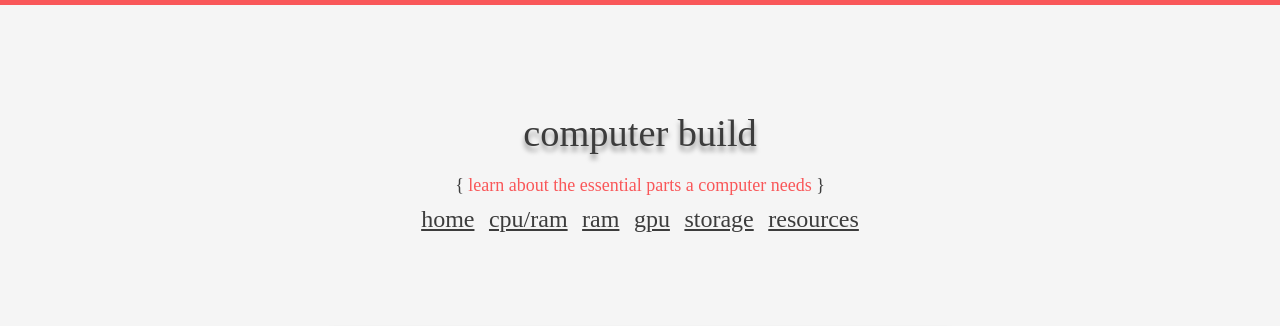
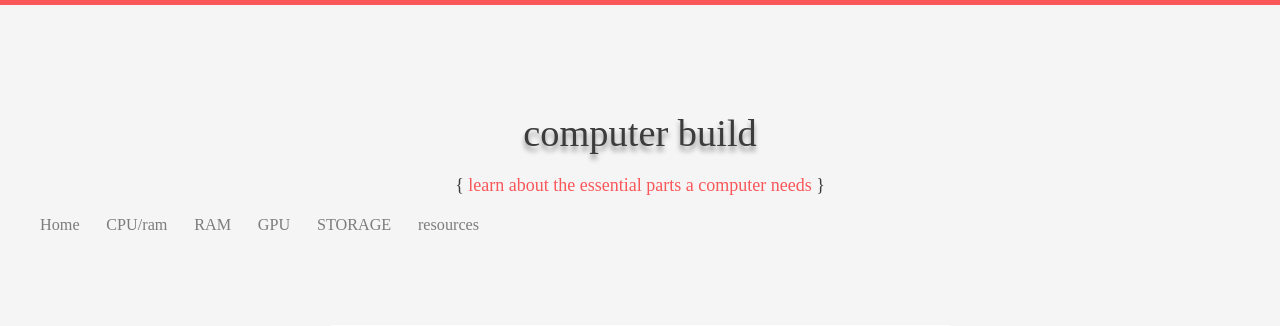
Before and after one commit to DBlizx/ralarcon, a PHP site: page /hw/assignment_1/gpu.html in a window 1280 px wide. Shown: the top 326 px of the page. Run offline with PHP 8.4, Linux system fonts and the light colour scheme; some web fonts are replaced.

Commit message:
Update nav.css

```diff
--- a/hw/assignment_1/css/nav.css
+++ b/hw/assignment_1/css/nav.css
@@ -1,46 +1,34 @@
 @import  "http://fonts.googleapis.com/css?family=Oxygen+Mono";
 
-.nav {
-  width: 40%;
-  padding: 0;
-  margin: 0 auto;
+
+
+nav {
+  margin: 5em 0;
+  text-align: center;
+
 }
 
-.nav ul {
-  list-style-type: none;
-  text-align: center;
-  margin: 0 auto;
-  padding: .24em 0 0;
-  display: block;
-  width: 100%;
-  line-height: 1em;
+/*
+   More info on block, inline-block, inline
+   https://www.w3schools.com/css/css_inline-block.asp
+   */
+header ul li {
+    display: inline;
+    padding: 0 1.4em 0 0;
+    font-size: 0.9em;
 }
 
-.nav li {
-  display: inline-block;
-  padding: 0;
-  margin: 0 auto;
-  text-align: center;
-  width: auto;
-  font-size: 16px;
+header ul li a {
+    text-decoration: none;
+    color: #7D7C7D;
 }
 
-.nav li a {
-  margin: 0 auto;
-  text-decoration: underline;
-  color: #3c3c3c;
-  padding: 0 5px;
-  font-weight: lighter;
-  font-size: 1.5em;
-  line-height: 1.3em;
-  text-transform: lowercase;
+li a.active {
+    color: #000000;
+    border-bottom: 2px solid #000000;
+    font-weight: 300;
 }
 
 li a:hover {
-  color: #F95759;
+    color: #B6B6B6;
 }
-
-li.active a {
-  font-weight: 700;
-  color: #333;
-}
```
